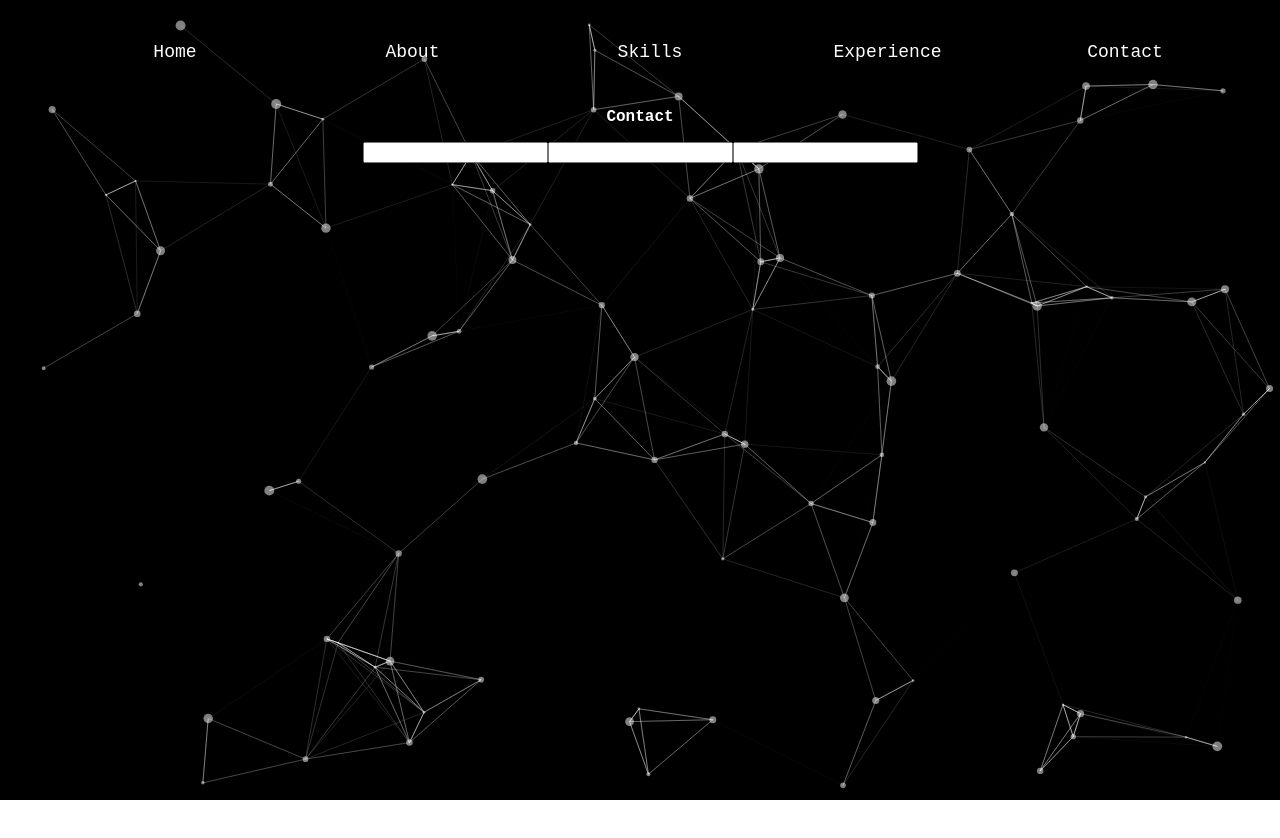
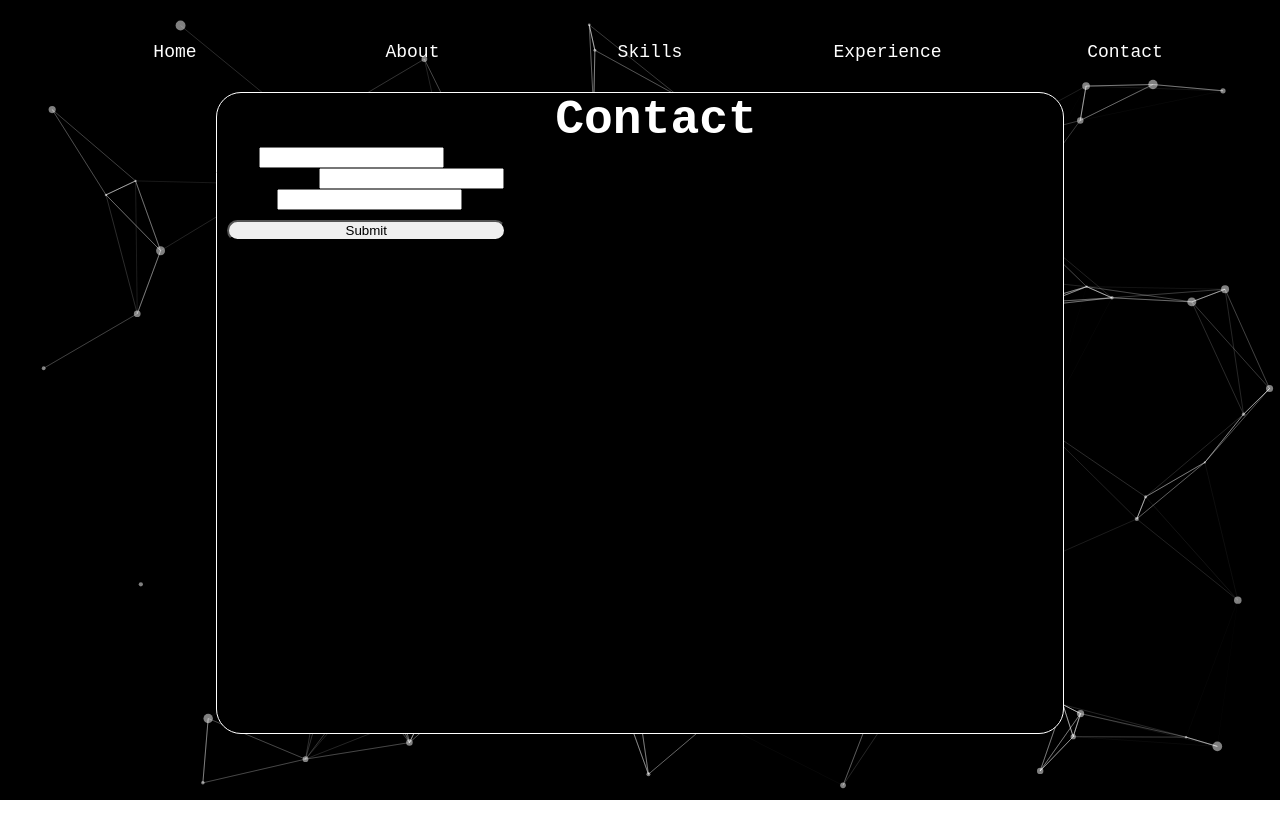
Before and after one commit to 18wsk/ProjectGallery, a React (Create React App) app in the folder projectgallery/: page /contact in a window 1280 px wide. Shown: the top 838 px of the page. Before the commit the page ends 800 px from the top, so only its background shows below. Built offline with nearby package versions, Linux system fonts and the light colour scheme.

Commit message:
fixed css homepage bug - continuing contact page

```diff
--- a/projectgallery/src/App.jsx
+++ b/projectgallery/src/App.jsx
@@ -7,10 +7,8 @@ function App() {
     <div className="App">
         <BrowserRouter>
             <Routes>
-                <Route path="/" element={<Home/>}>
-                </Route>
-                <Route path="/contact" element={<Contact/>}>
-                </Route>
+                <Route path="/" element={<Home/>}/>
+                <Route path="/contact" element={<Contact/>}/>
             </Routes>
         </BrowserRouter>
     </div>
--- a/projectgallery/src/pages/contact.jsx
+++ b/projectgallery/src/pages/contact.jsx
@@ -8,12 +8,23 @@ export default function Contact() {
         <div class='bg'>
             <TopNavigation/>
             <BackgroundParticles/>
-            <div className="container">
-                <div className='gray_box'>
-                    <p>Contact</p>
-                    <input type='text'></input>
-                    <input type='text'></input>
-                    <input type='textarea'></input>
+            <div className="contact_container">
+                <div className='contact_form_container'>
+                    <p className='form_title'>Contact</p>
+                    <form className='form'>
+                        <label for='name'>Name:</label>
+                        <input name='name' id='name' type='text'></input>
+                        <br></br>
+                        <label for='name'>Your Company:</label>
+                        <input type='text'></input>
+                        <br></br>
+                        <label for='name'>Message:</label>
+                        <input type='textarea'></input>
+                        <br></br>
+                        <div className='submit_container'>
+                            <button className='submit_button'>Submit</button>
+                        </div>
+                    </form>
                 </div>
             </div>
         </div>
--- a/projectgallery/src/pages/will_profile.jsx
+++ b/projectgallery/src/pages/will_profile.jsx
@@ -17,8 +17,8 @@ function Home() {
         <>
         <TopNavigation/>
         <BackgroundParticles/>
-        <div className='container'>
-            <div className="section" id="Home">
+        <div className="container">
+            <div className="home_section" id="Home">
                 <div className='home_page'>
                     <div className='sub_section'>
                         <div className='sub_section'>
--- a/projectgallery/src/styles/contact_styles.css
+++ b/projectgallery/src/styles/contact_styles.css
@@ -3,7 +3,7 @@ div.bg {
     height: 100%;
 }
 
-div.container {
+div.contact_container {
     display: flex;
     align-items: center;
     justify-content: center;
@@ -11,6 +11,40 @@ div.container {
     height: 100%;
 }
 
-div.form {
+p.form_title {
+    font-family: 'Courier New', monospace;
+    font-weight: bold;
+    color: white;
+    text-align: center;
+    margin: 0;
+    padding-left: 32px;
+    font-size: 300%;
+}
+
+div.contact_form_container {
+    background-color: #000000;
+    height: 80vh;
+    width: 67%;
+    border-radius: 25px;
+    border: 1px solid #FFFF
+}
+
+form.form {
+    height: 100%;
+    width: 100%;
+}
+
+button.submit_button {
+    width: 33%;
+    border-radius: 25px;
+}
+
+div.submit_container {
+    padding: 10px;
+    width: 100%;
+    height: 100%;
+    display: absolute;
+    bottom: 0;
+    left:  0;
 
 }
--- a/projectgallery/src/styles/will_styles.css
+++ b/projectgallery/src/styles/will_styles.css
@@ -201,6 +201,19 @@ img.about_image {
     font-family: 'Courier New', monospace;
 }
 
+.home_section {
+    position: relative;
+    height: 100vh;
+    width: 100vw;
+    overflow-y: auto;
+    overflow-x: hidden;
+    z-index: 1;
+    scroll-snap-align: start;
+    display: flex;
+    align-items: center;
+    justify-content: center
+}
+
 .home_page {
     display: flex;
     align-items: center;
```
